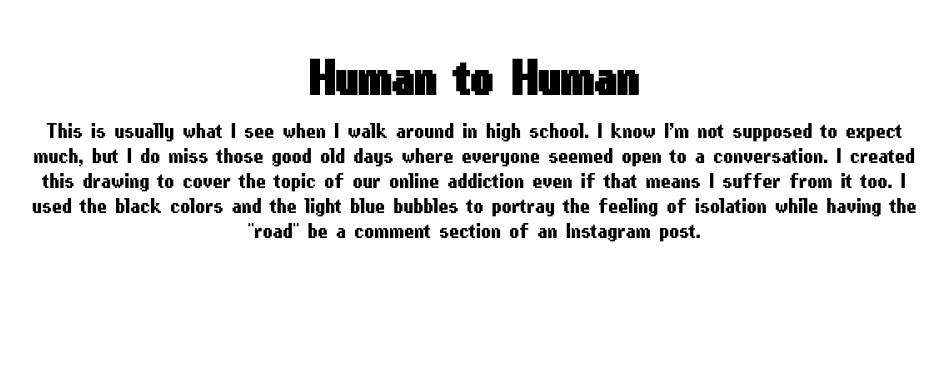
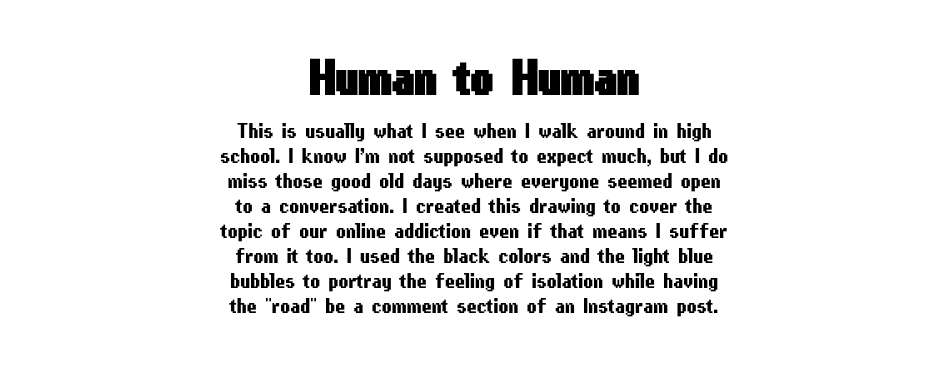
Before and after one commit to small-j1337/small-j1337.github.io, a plain HTML site: page artdescription.html in a window 1280 px wide. Shown: the part 779-1148 px from the top of the page, without its empty margins (165-1112 px from the left). Drawn offline with Linux system fonts and the light colour scheme.

Commit message:
Update artdescription.html

```diff
--- a/artdescription.html
+++ b/artdescription.html
@@ -14,6 +14,10 @@
         .container img{
             width: 75%;
         }
+        .container p{
+            margin-left: 15%;
+            margin-right: 15%;
+        }
         .topbar{
            padding-left: 15%;
            padding-right: 15%;
@@ -29,6 +33,10 @@
     @media(min-width: 1201px){
         .container img{
             width: 40%;
+        }
+        .container p{
+            margin-left: 30%;
+            margin-right: 30%;
         }
         .topbar{
            padding-left: 30%;
@@ -72,8 +80,6 @@
     }
     .container p{
         margin-top: 5px;
-        margin-left: 15%;
-        margin-right: 15%;
         text-align: center;
     }
     .topbar h1, .topbar a{
```
